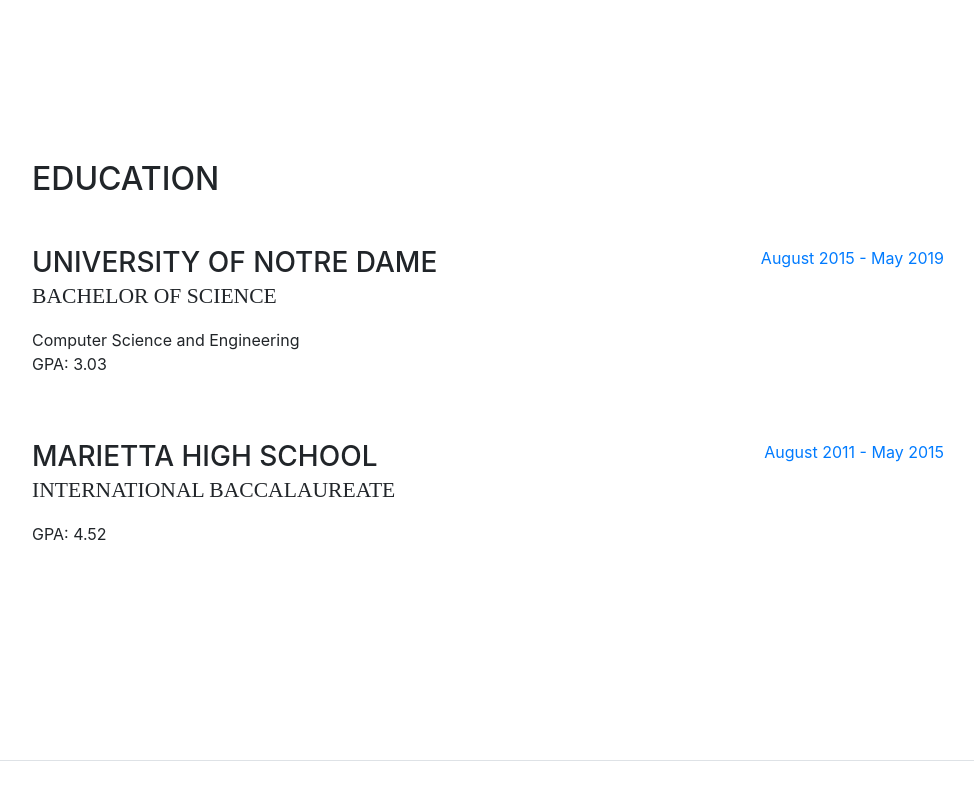
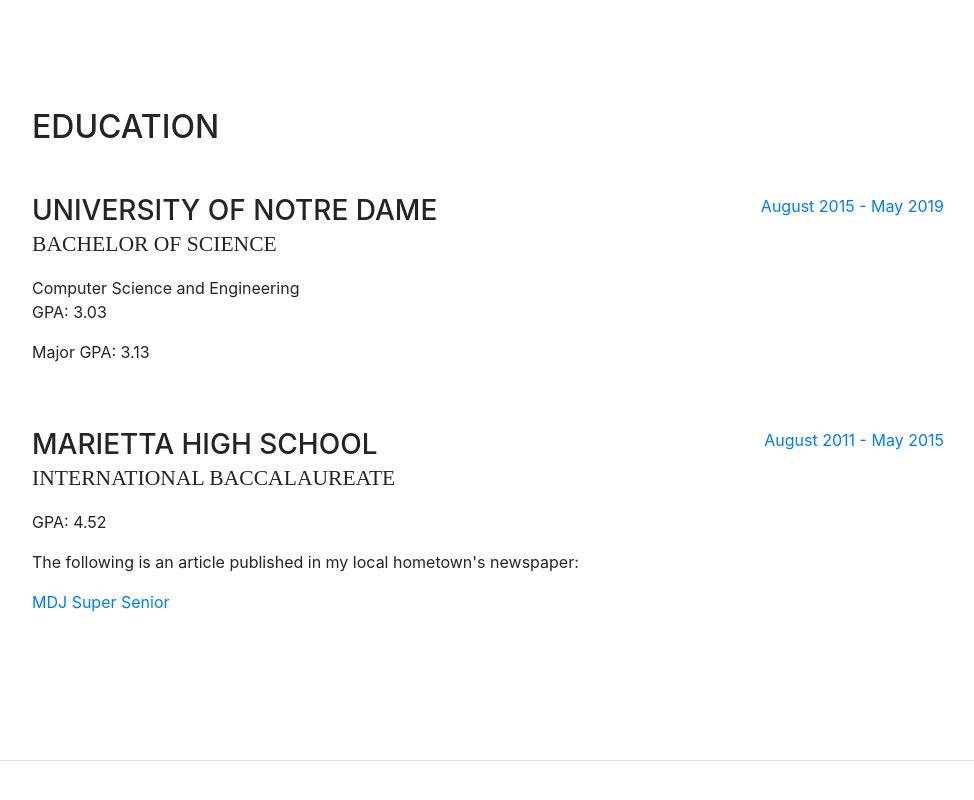
Before and after one commit to jleon4/resume, a website with bundled scripts: page index.html in a window 1280 px wide. Shown: the part 1968-2768 px from the top of the page, without its empty margins (288-1262 px from the left). Built offline with nearby package versions, Linux system fonts and the light colour scheme; a web font is replaced by a local one.

Commit message:
Added pdf
good

```diff
--- a/index.html
+++ b/index.html
@@ -64,7 +64,7 @@
           <h1 class="mb-0">Abraham
             <span class="text-primary">Leon</span>
           </h1>
-          <div class="subheading mb-5">259 Alumni Hall · Notre Dame, IN 46556 · (678) 517-3891 ·
+          <div class="subheading mb-5">206 Alumni Hall · Notre Dame, IN 46556 · (678) 517-3891 ·
             <a href="mailto:jleon4@nd.edu">jleon4@nd.edu</a>
           </div>
           <p class="mb-5">I am currently an undergraduate student majoring in Computer Science at the University of Notre Dame. I was born in El Salvador and now reside in Marietta, Georgia. I will be graduating in May of 2019. I enjoy staying active whenever I have some time outside of school. I also enjoy playing my guitar and learning to play new music. I enjoy keeping up with the latest and best tech as I've always been a big admirer of technology and hope to be the one making great strides for it in the future.</p>
@@ -160,6 +160,8 @@
               <div class="subheading mb-3">Bachelor of Science</div>
               <div>Computer Science and Engineering </div>
               <p>GPA: 3.03</p>
+                <p>Major GPA: 3.13</p>
+
             </div>
             <div class="resume-date text-md-right">
               <span class="text-primary">August 2015 - May 2019</span>
@@ -171,6 +173,9 @@
               <h3 class="mb-0">Marietta High School</h3>
               <div class="subheading mb-3">International Baccalaureate</div>
               <p>GPA: 4.52</p>
+                  <p>The following is an article published in my local hometown's newspaper:</p>
+                <a href="/img/SuperSeniorMDJ.pdf" download>MDJ Super Senior</a>
+
             </div>
             <div class="resume-date text-md-right">
               <span class="text-primary">August 2011 - May 2015</span>
```
Also changed, not shown: 2 other files.
